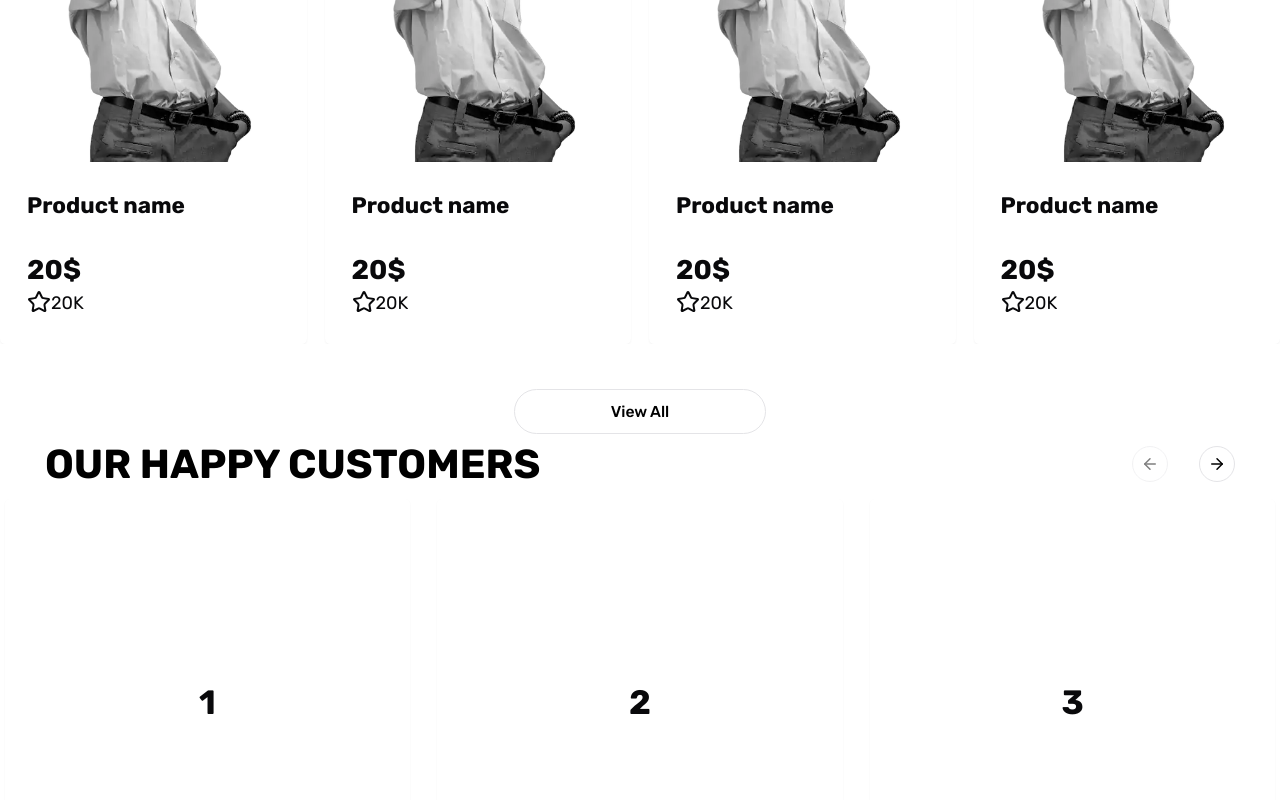
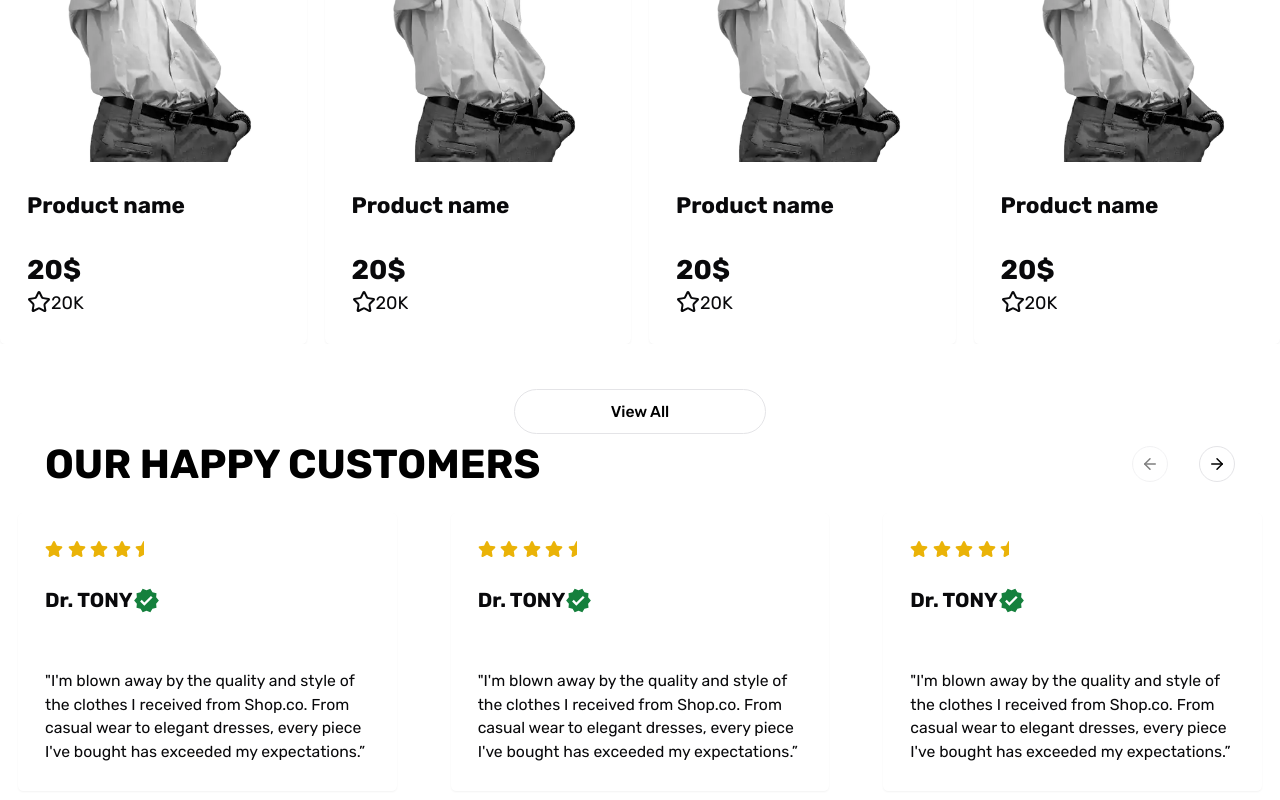
Before and after one commit to Peter3Khalil/fashion-ecommerce, a Next.js app: page / in a window 1280 px wide. Shown: the part 1873-2673 px from the top of the page. Built offline with nearby package versions, Linux system fonts and the light colour scheme.

Commit message:
🌱 our happy customers

```diff
--- a/package.json
+++ b/package.json
@@ -23,6 +23,7 @@
     "next": "14.2.5",
     "react": "^18",
     "react-dom": "^18",
+    "react-icons": "^5.3.0",
     "tailwind-merge": "^2.5.2",
     "tailwindcss-animate": "^1.0.7"
   },
--- a/src/app/page.tsx
+++ b/src/app/page.tsx
@@ -1,6 +1,6 @@
 'use client';
 import Header from '@/components/header';
-import { StarIcon } from '@/components/shared/icons';
+import { MdVerified, StarIcon } from '@/components/shared/icons';
 import { Button } from '@/components/ui/button';
 import {
   Card,
@@ -16,13 +16,14 @@ import {
   CarouselNext,
   CarouselPrevious,
 } from '@/components/ui/carousel';
+import Stars from '@/components/ui/stars';
 import Image from 'next/image';
 
 const Home = () => {
   return (
     <div className="min-h-svh overflow-y-auto overflow-x-hidden pt-16">
       <Header />
-      <main>
+      <main className="w-full">
         <section className="flex flex-col items-center gap-4 bg-accent px-4 pt-6 md:px-16 md:pt-16 lg:flex-row lg:px-24">
           <div className="flex flex-1 flex-col items-start gap-4">
             <h1 className="text-5xl font-bold leading-[1] text-foreground lg:text-6xl">
@@ -147,16 +148,12 @@ const Home = () => {
             View All
           </Button>
         </section>
-        <center>
-          <Carousel
-            opts={{
-              align: 'start',
-            }}
-            className="w-full"
-          >
-            <div className="flex items-center justify-between px-10">
-              <div className="text-4xl font-bold">OUR HAPPY CUSTOMERS</div>
-              <div className="flex gap-7">
+        <Carousel>
+          <div className="flex flex-col items-center justify-between gap-4 px-4 md:flex-row md:px-10">
+            <div className="text-center text-2xl font-bold md:text-4xl">
+              OUR HAPPY CUSTOMERS
+            </div>
+            <div className="flex gap-3 md:gap-7">
               <CarouselPrevious className="static" />
               <CarouselNext className="static" />
             </div>
@@ -164,20 +161,27 @@ const Home = () => {
           <CarouselContent>
             {Array.from({ length: 5 }).map((_, index) => (
               <CarouselItem key={index} className="md:basis-1/2 lg:basis-1/3">
-                  <div className="p-1">
-                    <Card>
-                      <CardContent className="flex aspect-square items-center justify-center p-6">
-                        <span className="text-3xl font-semibold">
-                          {index + 1}
-                        </span>
+                <div className="p-4">
+                  <Card className="w-full">
+                    <CardHeader>
+                      <Stars value={4.5} />
+                    </CardHeader>
+                    <CardContent className="flex items-center">
+                      <div className="text-lg font-bold">Dr. TONY</div>
+                      <MdVerified className="text-2xl text-green-700" />
                     </CardContent>
+                    <CardHeader className="text-sm font-normal">
+                      "I'm blown away by the quality and style of the clothes I
+                      received from Shop.co. From casual wear to elegant
+                      dresses, every piece I've bought has exceeded my
+                      expectations.”
+                    </CardHeader>
                   </Card>
                 </div>
               </CarouselItem>
             ))}
           </CarouselContent>
         </Carousel>
-        </center>
       </main>
 
       <footer></footer>
--- a/src/components/shared/icons.ts
+++ b/src/components/shared/icons.ts
@@ -1,7 +1,13 @@
 export {
+  LucideStars,
   Menu as MenuIcon,
   Search as SearchIcon,
   ShoppingCart as ShoppingCartIcon,
+  Star,
+  StarHalf,
   StarIcon,
+  StarOff,
   CircleUser as UserIcon,
 } from 'lucide-react';
+export { FaRegStar, FaStar, FaStarHalf } from 'react-icons/fa';
+export { MdVerified } from 'react-icons/md';
--- /dev/null
+++ b/src/components/ui/badge.tsx
@@ -0,0 +1,36 @@
+import * as React from "react"
+import { cva, type VariantProps } from "class-variance-authority"
+
+import { cn } from "@/lib/utils"
+
+const badgeVariants = cva(
+  "inline-flex items-center rounded-full border px-2.5 py-0.5 text-xs font-semibold transition-colors focus:outline-none focus:ring-2 focus:ring-ring focus:ring-offset-2",
+  {
+    variants: {
+      variant: {
+        default:
+          "border-transparent bg-primary text-primary-foreground hover:bg-primary/80",
+        secondary:
+          "border-transparent bg-secondary text-secondary-foreground hover:bg-secondary/80",
+        destructive:
+          "border-transparent bg-destructive text-destructive-foreground hover:bg-destructive/80",
+        outline: "text-foreground",
+      },
+    },
+    defaultVariants: {
+      variant: "default",
+    },
+  }
+)
+
+export interface BadgeProps
+  extends React.HTMLAttributes<HTMLDivElement>,
+    VariantProps<typeof badgeVariants> {}
+
+function Badge({ className, variant, ...props }: BadgeProps) {
+  return (
+    <div className={cn(badgeVariants({ variant }), className)} {...props} />
+  )
+}
+
+export { Badge, badgeVariants }
--- /dev/null
+++ b/src/components/ui/stars.tsx
@@ -0,0 +1,39 @@
+import { FaRegStar, FaStar, FaStarHalf } from '@/components/shared/icons'; // Make sure to import your icons correctly
+import React, { useState } from 'react';
+
+type StarProps = {
+  value: number; // The rating value from 1 to 5, allowing for half values like 4.5
+};
+
+const Stars = React.forwardRef<
+  HTMLDivElement,
+  React.HTMLAttributes<HTMLDivElement> & StarProps
+>(({ value }, ref) => {
+  const [starsValue, setStarsValue] = useState<number>(value);
+
+  // Function to generate an array representing full stars, half stars, and empty stars
+  const renderStars = () => {
+    const starIcons = [];
+    for (let i = 1; i <= 5; i++) {
+      if (i <= starsValue) {
+        // Full star if index is less than or equal to the rating
+        starIcons.push(<FaStar key={i} className="text-yellow-500" />);
+      } else if (i - starsValue === 0.5) {
+        // Half star if the difference between index and rating is 0.5
+        starIcons.push(<FaStarHalf key={i} className="text-yellow-500" />);
+      } else {
+        // Empty star if index is greater than the rating
+        starIcons.push(<FaRegStar key={i} className="text-gray-400" />);
+      }
+    }
+    return starIcons;
+  };
+
+  return (
+    <div ref={ref} className="flex gap-1">
+      {renderStars()} {/* Render the stars based on the rating */}
+    </div>
+  );
+});
+
+export default Stars;
```
Lines whose indentation alone changed are shown as unchanged.
